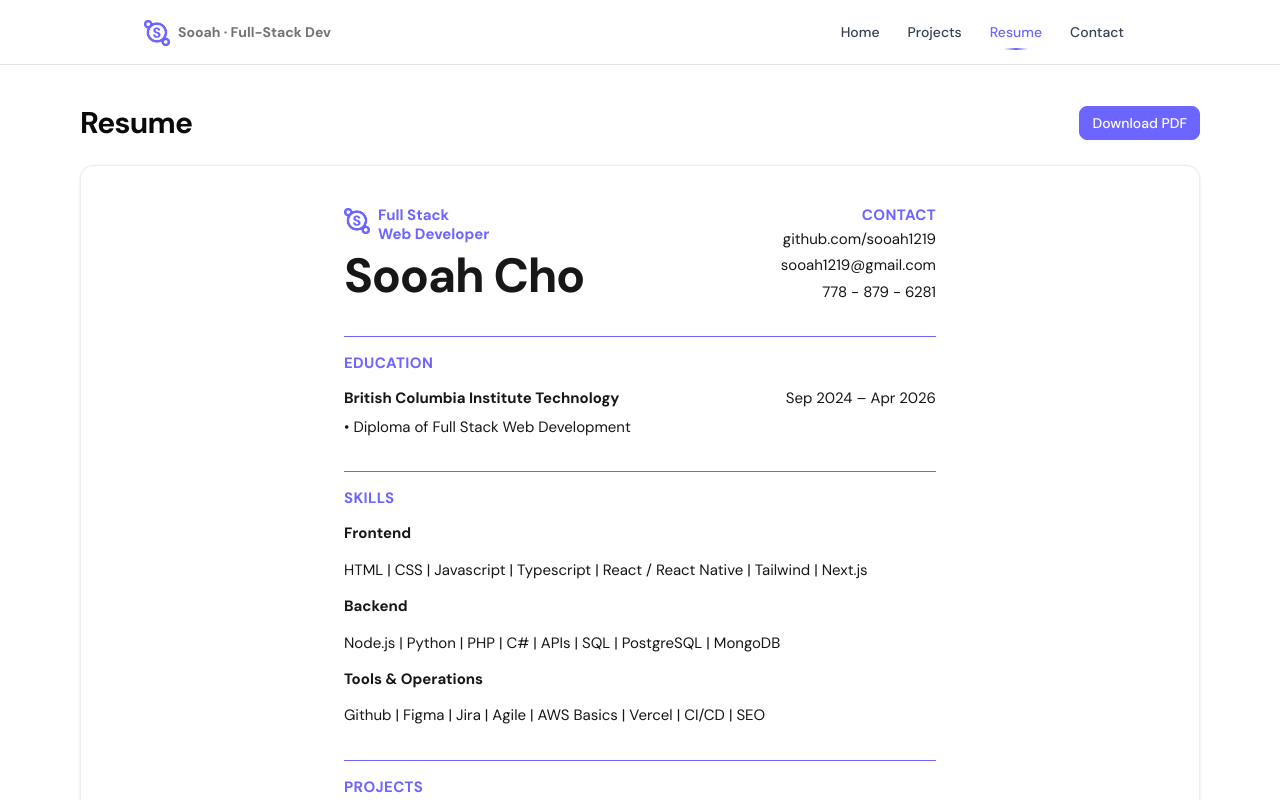
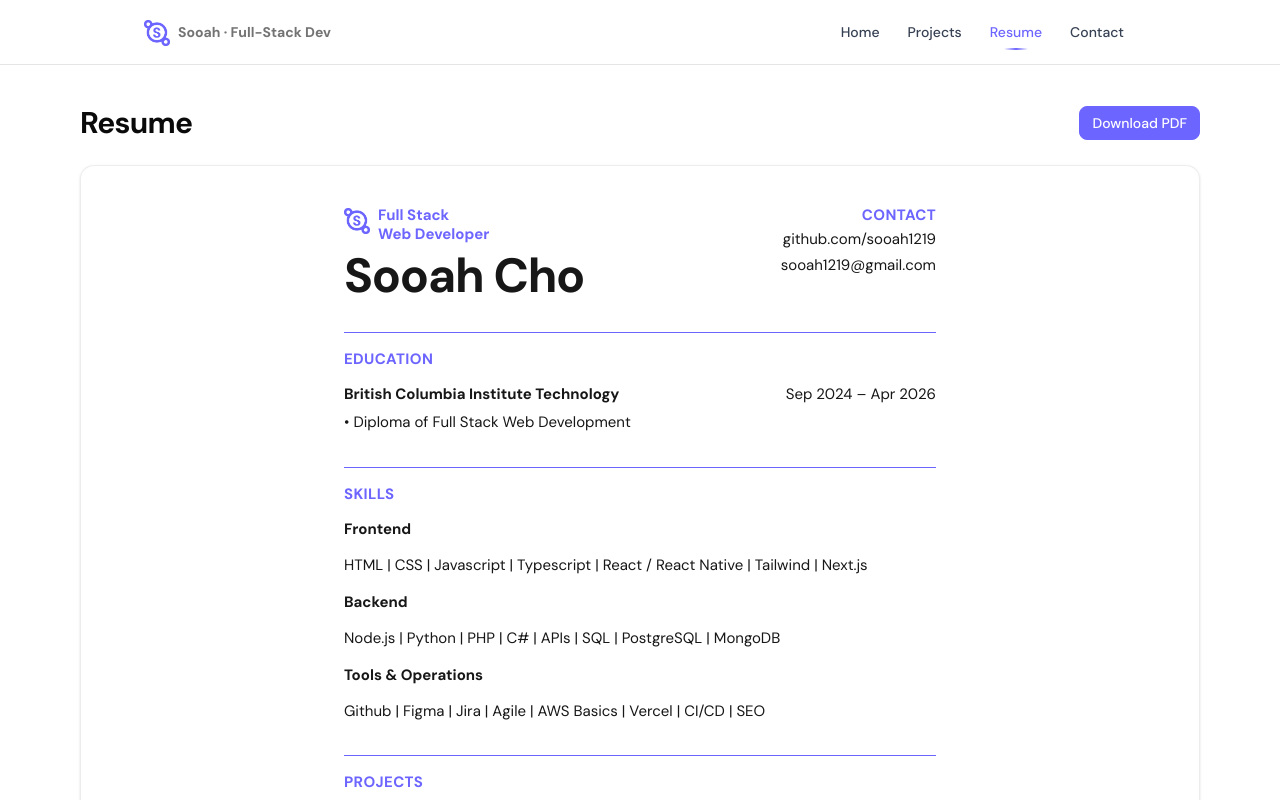
Before and after one commit to sooah1219/My-Portfolio, a Next.js app: page /resume in a window 1280 px wide. Shown: the top 800 px of the page. Built offline with nearby package versions, Linux system fonts and the light colour scheme.

Commit message:
remove number

```diff
--- a/src/components/ResumeSection.tsx
+++ b/src/components/ResumeSection.tsx
@@ -63,7 +63,6 @@ const ResumeSection: FC = () => {
                   github.com/sooah1219
                 </Link>
                 <span>sooah1219@gmail.com</span>
-                <span>778 - 879 - 6281</span>
               </div>
             </div>
 
```
